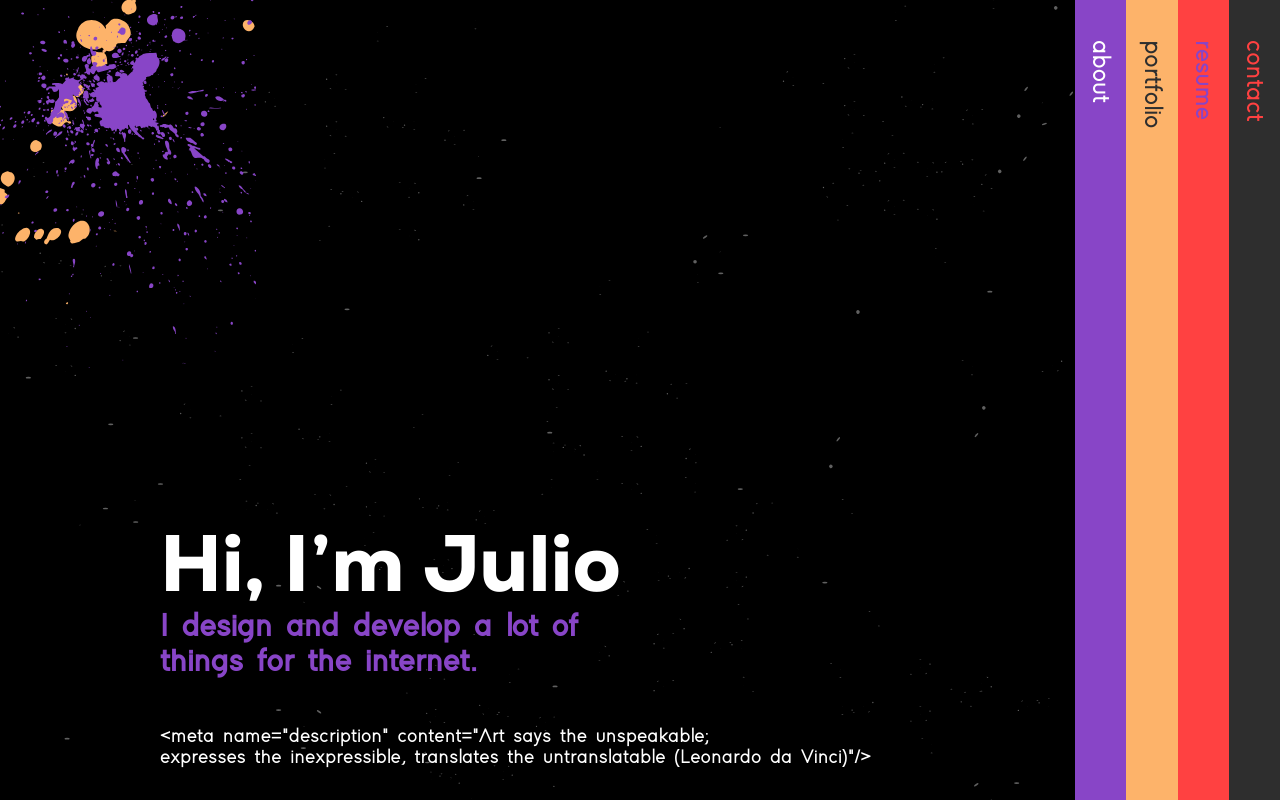
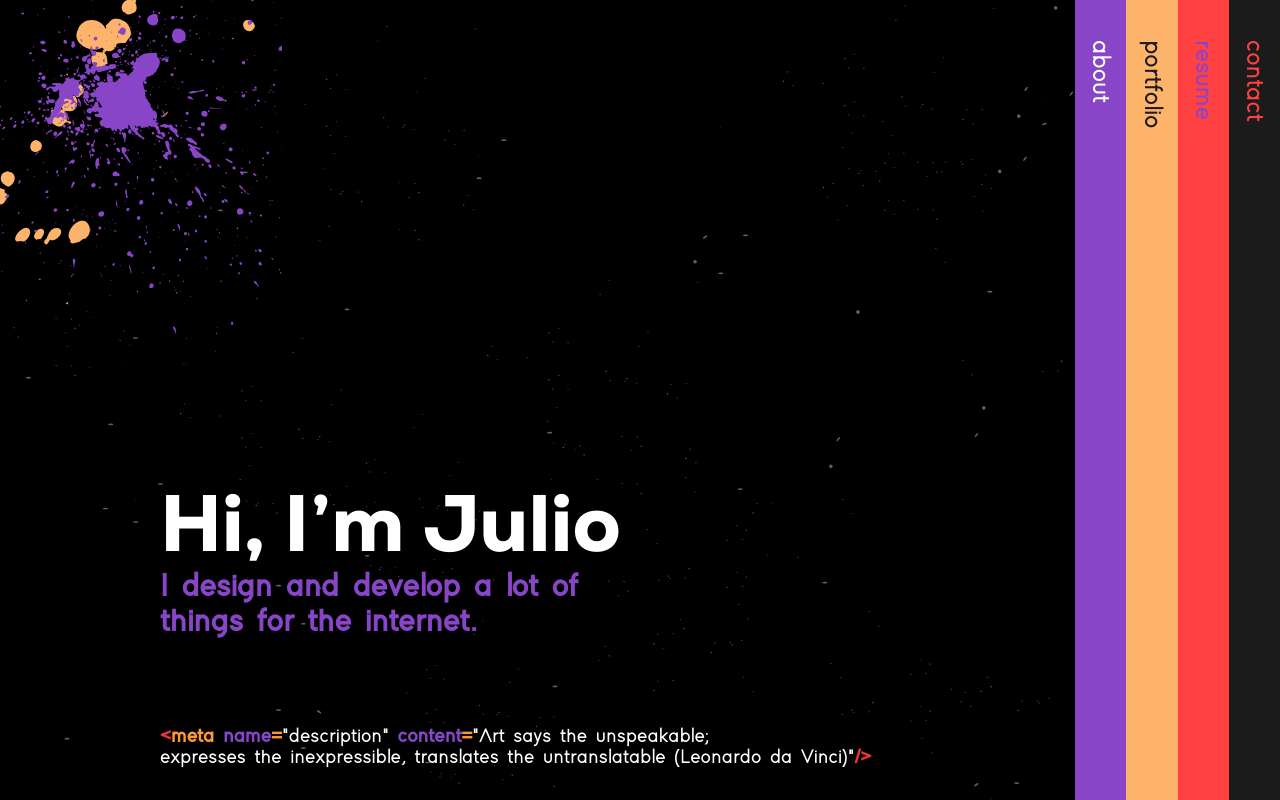
Before and after one commit to juliokozarewicz/portfoliojk, a Django app: page / in a window 1280 px wide. Run offline with Django 4.2, Linux system fonts and the light colour scheme.

Commit message:
Home page init

```diff
--- a/core/static/core/css/colors.css
+++ b/core/static/core/css/colors.css
@@ -5,7 +5,7 @@
     --purple-std: #8845C7;
     --yellow-std: #FDB36A;
     --red-std: #FF4141;
-    --black-std: #2e2e2e;
+    --black-std: #1b1b1b;
     --white-std: #F0F0F0;
 
     --purple-std2: #8511F2;
--- a/core/static/core/css/home.css
+++ b/core/static/core/css/home.css
@@ -43,7 +43,7 @@ body .homediv::before {
 }
 
 body .homediv::after {
-    width: 20%;
+    width: 22%;
     height: 46vh;
     content: "";
     background-image: url("../images/splash-top.svg");
@@ -60,7 +60,7 @@ body section .homediv .title {
     font-size: 10vh;
     font-family: nexa-bold;
     position: fixed;
-    bottom: 22vh;
+    bottom: 27vh;
     left: 20vh;
 }
 
@@ -68,7 +68,7 @@ body section .homediv .sub-title {
     font-size: 4vh;
     font-family: adam-bold;
     position: fixed;
-    bottom: 15vh;
+    bottom: 20vh;
     left: 20vh;
     color: var(--purple-std);
 }
@@ -80,3 +80,15 @@ body section .homediv .meta-art {
     bottom: 4vh;
     left: 20vh;
 }
+
+body section .homediv .meta-art .one {
+    color: var(--red-std2);
+}
+
+body section .homediv .meta-art .two {
+    color: var(--yellow-std2);
+}
+
+body section .homediv .meta-art .trr {
+    color: var(--purple-std);
+}
--- a/core/templates/core/home.html
+++ b/core/templates/core/home.html
@@ -14,6 +14,6 @@
     <section class="homediv">
         <h1 class="title">Hi, I’m Julio</h1>
         <h2 class="sub-title">I design and develop a lot of <br> things for the internet.</h2>
-        <p class="meta-art">&lt;meta name="description" content="Art says the unspeakable; <br> expresses the inexpressible, translates the untranslatable (Leonardo da Vinci)"/&gt;</p>
+        <p class="meta-art"><b class="one">&lt;</b><b class="two">meta</b> <b class="trr">name</b><b class="two">=</b>"description" <b  class="trr">content</b><b class="two">=</b>"Art says the unspeakable; <br> expresses the inexpressible, translates the untranslatable (Leonardo da Vinci)"<b class="one">/&gt;</b></p>
     </section>
 </body>
```
Also changed, not shown: 2 other files.
